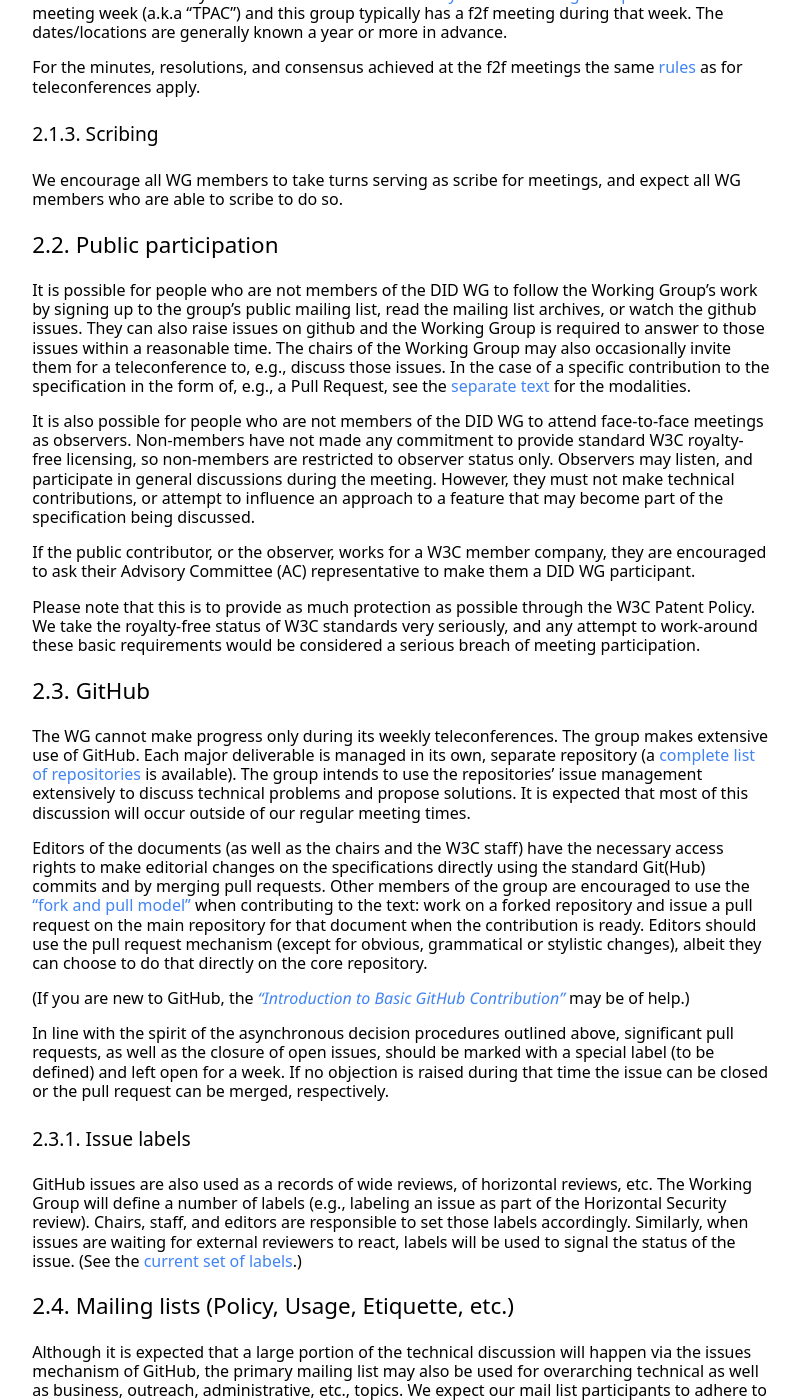
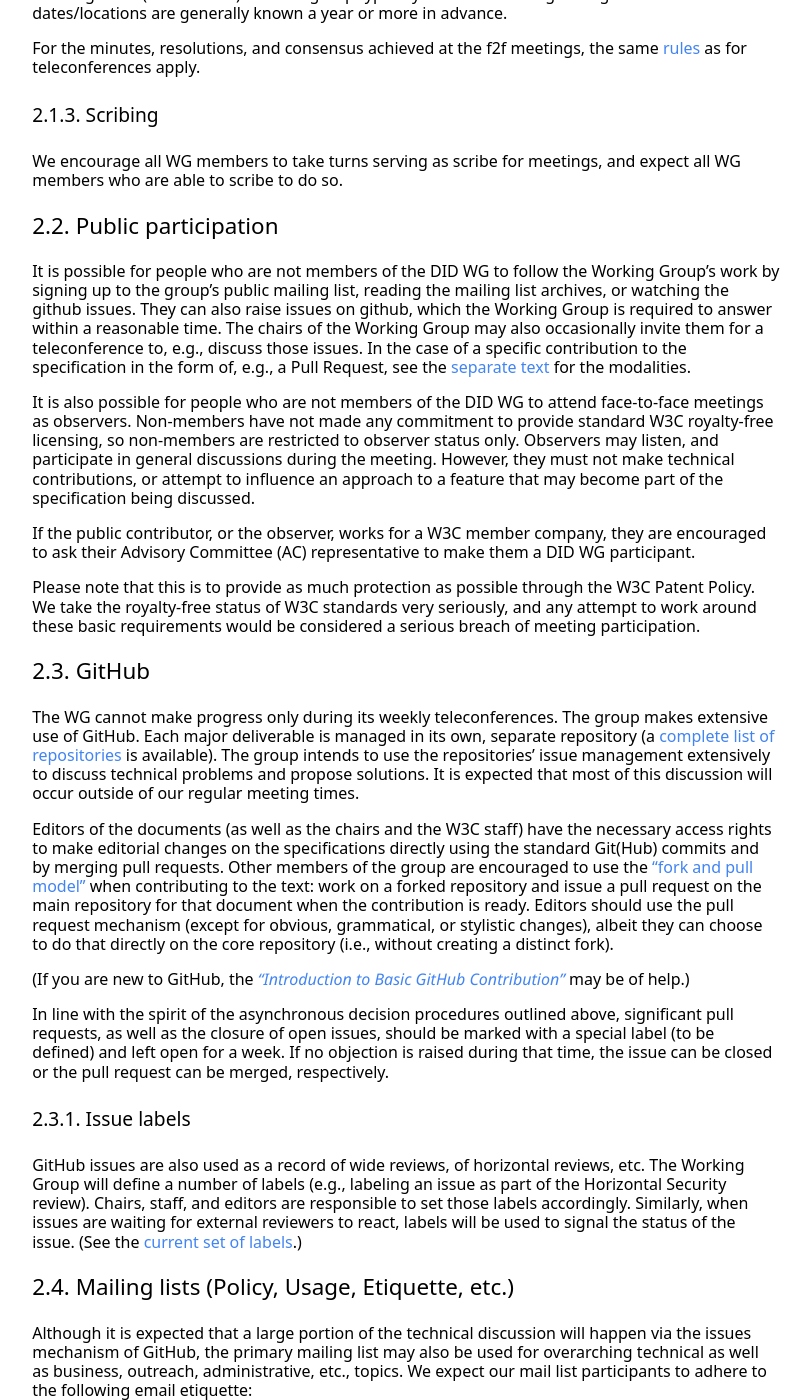
Before and after one commit to w3c/did-wg, a Jekyll site: the page built from WorkMode/index.md, in a window 1280 px wide and 1400 px high, scrolled down 2314 px. Shown: the whole window, without its empty margins (220-1030 px from the left). Built offline with Jekyll 4.4.1, drawn with Linux system fonts in a browser that asks for light colours; some web fonts are replaced; our own code applies the rules of GitHub Pages for plain Markdown files; some of the changed text lies outside the part shown.

Commit message:
Apply suggestions from code review
Co-Authored-By: Ted Thibodeau Jr <tthibodeau@openlinksw.com>

```diff
--- a/WorkMode/index.md
+++ b/WorkMode/index.md
@@ -116,7 +116,7 @@ face-to-face meeting week (a.k.a “TPAC”) and this group typically has a f2f
 meeting during that week. The dates/locations are generally known a year or
 more in advance.
 
-For the minutes, resolutions, and consensus achieved at the f2f meetings
+For the minutes, resolutions, and consensus achieved at the f2f meetings,
 the same [rules](#telco) as for teleconferences apply.
 
 #### Scribing
@@ -126,9 +126,9 @@ and expect all WG members who are able to scribe to do so.
 ### Public participation
 It is possible for people who are not members of the DID WG to follow the
 Working Group's work by signing up to the group's public mailing list,
-read the mailing list archives, or watch the github issues. They can also
-raise issues on github and the Working Group is required to answer to those
-issues within a reasonable time. The chairs of the Working Group may also
+reading the mailing list archives, or watching the github issues. They can also
+raise issues on github, which the Working Group is required to answer
+within a reasonable time. The chairs of the Working Group may also
 occasionally invite them for a teleconference to, e.g., discuss those issues.
 In the case of a specific contribution to the specification in the form of,
 e.g., a Pull Request, see the
@@ -149,7 +149,7 @@ make them a DID WG participant.
 
 Please note that this is to provide as much protection as possible through
 the W3C Patent Policy. We take the royalty-free status of W3C standards
-very seriously, and any attempt to work-around these basic requirements
+very seriously, and any attempt to work around these basic requirements
 would be considered a serious breach of meeting participation.
 
 ### GitHub
@@ -172,8 +172,8 @@ Other members of the group are encouraged to use the
 when contributing to the text: work on a forked repository and issue a pull
 request on the main repository for that document when the contribution is
 ready. Editors should use the pull request mechanism (except for obvious,
-grammatical or stylistic changes), albeit they can choose to do that
-directly on the core repository.
+grammatical, or stylistic changes), albeit they can choose to do that
+directly on the core repository (i.e., without creating a distinct fork).
 
 (If you are new to GitHub, the
 [*“Introduction to Basic GitHub Contribution”*](https://iherman.github.io/misc-notes/docs/BasicGitHubContributionIntro)
@@ -182,11 +182,11 @@ may be of help.)
 In line with the spirit of the asynchronous decision procedures outlined
 above, significant pull requests, as well as the closure of open issues,
 should be marked with a special label (to be defined) and left open for a
-week. If no objection is raised during that time the issue can be closed or
+week. If no objection is raised during that time, the issue can be closed or
 the pull request can be merged, respectively.
 
 #### Issue labels
-GitHub issues are also used as a records of wide reviews, of horizontal
+GitHub issues are also used as a record of wide reviews, of horizontal
 reviews, etc. The Working Group will define a number of labels (e.g.,
 labeling an issue as part of the Horizontal Security review). Chairs,
 staff, and editors are responsible to set those labels accordingly.
@@ -253,7 +253,7 @@ status.
 
 The [Charter](https://www.w3.org{{ site.charter }}) and the
 [W3C Process Document](https://www.w3.org/Consortium/Process/) are the
-final arbiters of any process question, however the Working Group has
+final arbiters of any process question; however, the Working Group has
 adopted some complimentary, additional processes to aid in its productivity.
 
 * Adoption of [guiding technical principles](guiding_principles) towards
```
Also changed, not shown: other parts of WorkMode/index.md (+2 -2 lines), WorkMode/newbie.md (+6 -6 lines).
